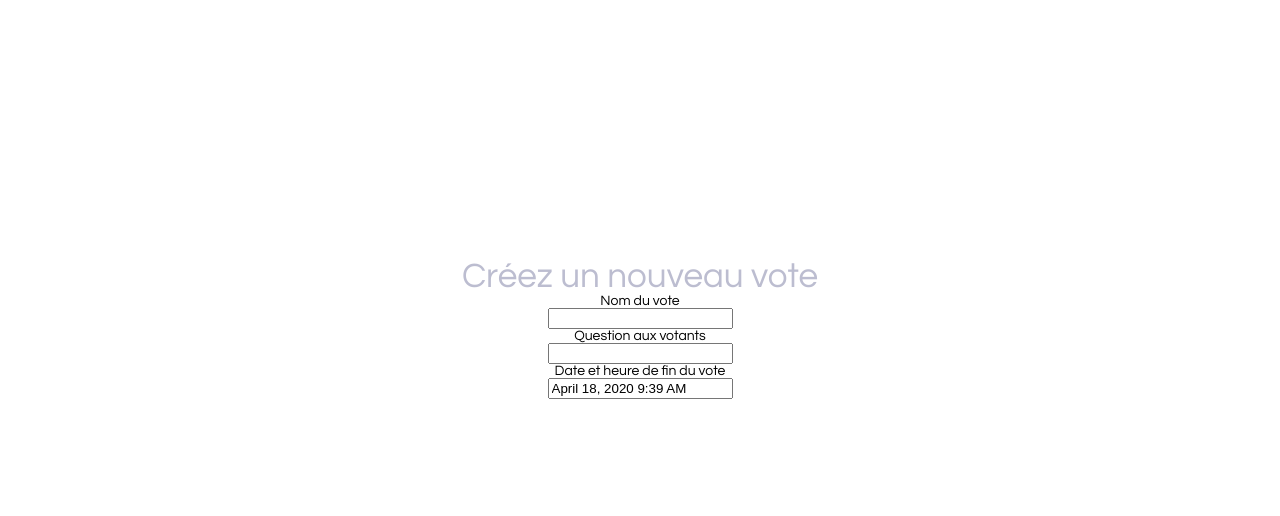
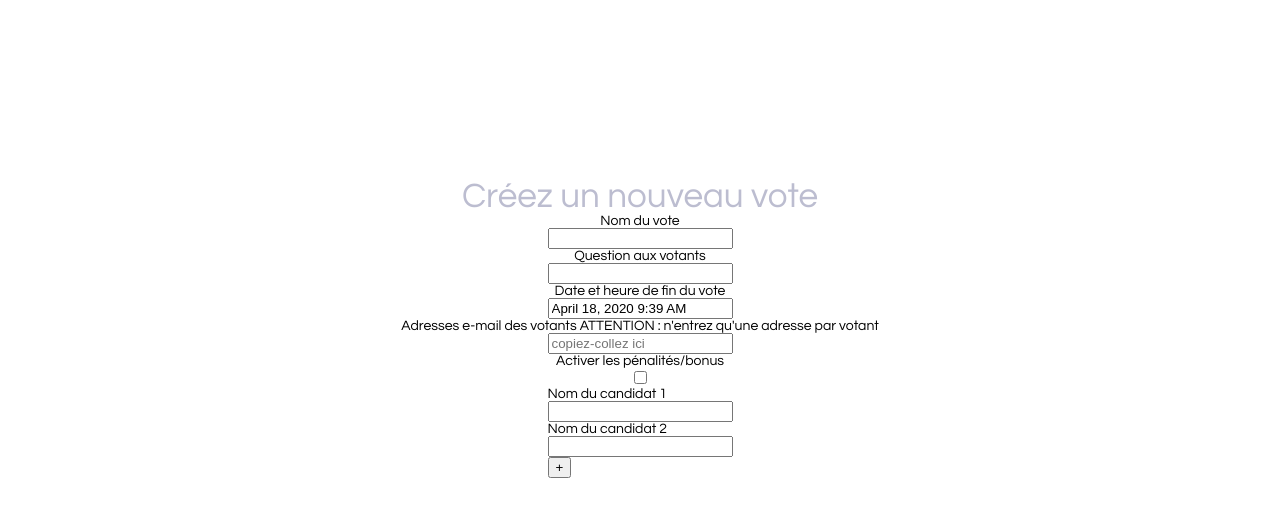
Before and after one commit to npasquie/vote-dapp-front, a React app: page /create in a window 1280 px wide. Shown: the part 72-588 px from the top of the page. Built offline with nearby package versions, Linux system fonts and the light colour scheme.

Commit message:
input fields ok

```diff
--- a/package.json
+++ b/package.json
@@ -8,7 +8,6 @@
     "@testing-library/user-event": "^7.1.2",
     "node-sass": "^4.13.1",
     "react": "^16.13.1",
-    "react-bootstrap": "^1.0.0",
     "react-datepicker": "^2.14.1",
     "react-dom": "^16.13.1",
     "react-router-dom": "^5.1.2",
--- a/src/components/BallotCreatePage.js
+++ b/src/components/BallotCreatePage.js
@@ -2,15 +2,20 @@ import React, {useState} from "react";
 import VoteTitle from "./VoteTitle";
 import DatePicker from "react-datepicker";
 import "react-datepicker/dist/react-datepicker.css";
+import CandidateInputList from "./CandidateInputList";
 
 function BallotCreatePage() {
     let classname = "ballot-create-page";
     const [name, setName] = useState("");
     const [question, setQuestion] = useState("");
     const [endDate, setEndDate] = useState(new Date());
+    const [mails, setMails] = useState("");
+    const [extEnabled, setExtEnabled] = useState(false);
 
     let nameId = "name";
     let questionId = "question";
+    let mailsId = "mails";
+    let extEnabledId = "extEnab";
 
     return(
         <div className={classname}>
@@ -33,6 +38,20 @@ function BallotCreatePage() {
                         timeIntervals={15}
                         timeCaption="time"
                         dateFormat="MMMM d, yyyy h:mm aa"/>
+            <label htmlFor={mailsId}>
+                Adresses e-mail des votants ATTENTION :
+                n'entrez qu'une adresse par votant
+            </label>
+            <input id={mailsId}
+                   type={"textarea"}
+                   value={mails}
+                   placeholder={"copiez-collez ici"}
+                   onChange={e => setMails(e.target.value)}/>
+            <label htmlFor={extEnabledId}>Activer les pénalités/bonus</label>
+            <input type={"checkbox"} id={extEnabledId}
+                   checked={extEnabled}
+                   onChange={() => setExtEnabled(!extEnabled)}/>
+            <CandidateInputList/>
         </div>
     );
 }
--- /dev/null
+++ b/src/components/CandidateInput.js
@@ -0,0 +1,21 @@
+import React, {useState} from "react";
+
+function CandidateInput(props) {
+    let classname = "candidate-input";
+
+    const [name, setName] = useState("");
+
+    let nameId = "name" + props.num.toString();
+
+    return(
+        <div className={classname}>
+            <label htmlFor={nameId}>Nom du candidat {props.num}</label>
+            <input id={nameId}
+                   type={"text"}
+                   value={name}
+                   onChange={e => setName(e.target.value)}/>
+        </div>
+    );
+}
+
+export default CandidateInput;
--- /dev/null
+++ b/src/components/CandidateInputList.js
@@ -0,0 +1,25 @@
+import React, {useState} from "react";
+import CandidateInput from "./CandidateInput";
+
+function CandidateInputList() {
+    let classname = "candidate-input-list";
+    const [inpList, setInpList] = useState(
+        [<CandidateInput num={1} key={1}/>,
+         <CandidateInput num={2} key={2}/>]);
+
+    return(
+        <div className={classname}>
+            {inpList}
+            <button onClick={() => {
+                let num = inpList.length + 1;
+                setInpList(inpList.concat(
+                <CandidateInput num={num} key={num}/>
+            ))}}>+</button>
+            {inpList.length > 2 ? <button onClick={() => {
+                setInpList(inpList.slice(0,inpList.length - 1))}}>-</button> :
+            ""}
+        </div>
+    );
+}
+
+export default CandidateInputList;
--- a/src/index.sass
+++ b/src/index.sass
@@ -20,6 +20,8 @@ body
 
 .ballot-create-page
     @extend %center-children-column
+    //#mails
+    //    height: 150px
 
 .vote-title
     color: #bcbdd0
@@ -72,4 +74,8 @@ body
     width: available
     background-color: gray
     height: 40px
-    margin: 0px
+    margin: 0
+
+.candidate-input
+    display: flex
+    flex-direction: column
```
Also changed, not shown: 1 other file.
